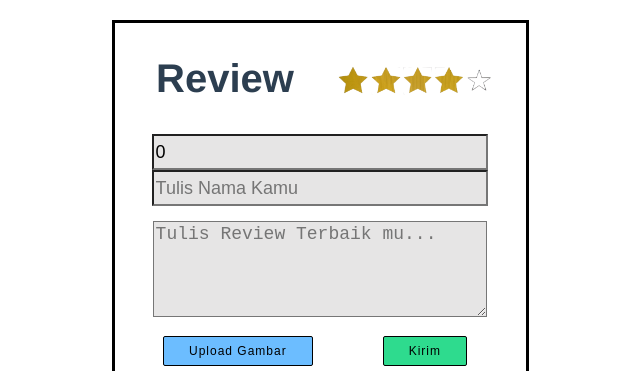
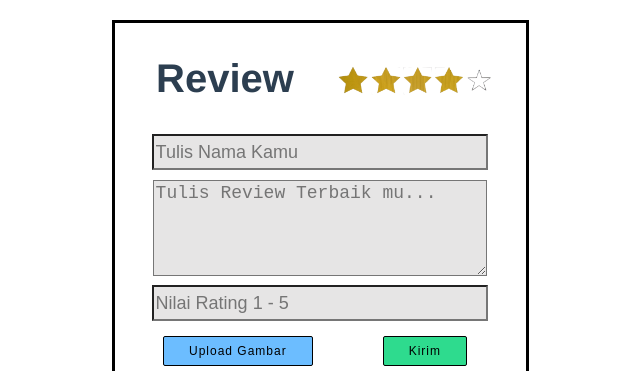
Before and after one commit to Julianhendrawan/simpleminireview, a Vue app: page / in a window 1280 px wide. Shown: the top 371 px of the page, without its empty margins (320-960 px from the left). Built offline with nearby package versions, Linux system fonts and the light colour scheme; no server answers.

Commit message:
Remake fitur rating

```diff
--- a/src/App.vue
+++ b/src/App.vue
@@ -43,7 +43,7 @@ body {
 
 .card {
   width: 411px;
-  height: 823px;
+  height: 850px;
   position: relative;
   overflow: hidden;
   background: rgb(255, 255, 255);
--- a/src/components/formReviews.vue
+++ b/src/components/formReviews.vue
@@ -5,19 +5,33 @@
         Review <img class="bintang" src="../assets/brev.png" />
       </h2>
       <!-- input data -->
-      <input type="text" class="inputnama" placeholder="id" v-model="id" />
+      <input
+        type="text"
+        class="inputnama"
+        placeholder="id"
+        v-model="id"
+        hidden
+      />
       <input
         type="text"
         class="inputnama"
         placeholder="Tulis Nama Kamu"
         v-model="nama"
       />
+
       <textarea
         type="text"
         class="inputreview"
         placeholder="Tulis Review Terbaik mu..."
         v-model="komentar"
       ></textarea>
+
+      <input
+        type="number"
+        class="inputrating"
+        placeholder="Nilai Rating 1 - 5"
+        v-model="rating"
+      />
 
       <!-- button input data -->
       <button class="btnupload btnuploadhover">Upload Gambar</button>
@@ -37,6 +51,7 @@ export default {
       id: 0,
       nama: "",
       komentar: "",
+      rating: "",
     };
   },
   methods: {
@@ -47,6 +62,7 @@ export default {
         let params = new URLSearchParams();
         params.append("nama", this.nama);
         params.append("komentar", this.komentar);
+        params.append("rating", this.rating);
 
         axios
           .post("http://localhost/simpleminireview/review/create", params)
@@ -55,6 +71,7 @@ export default {
               id: response.data.id,
               nama: this.nama,
               komentar: this.komentar,
+              rating: this.rating,
             };
             this.$root.$emit("emitSaveReview", data);
             this.resetInput();
@@ -64,6 +81,7 @@ export default {
         params.append("id", this.id);
         params.append("nama", this.nama);
         params.append("komentar", this.komentar);
+        params.append("rating", this.rating);
 
         axios
           .post("http://localhost/simpleminireview/review/update", params)
@@ -72,6 +90,7 @@ export default {
               id: response.data.id,
               nama: this.nama,
               komentar: this.komentar,
+              rating: this.rating,
             };
             this.$root.$emit("emitUpdateReview", data);
             this.resetInput();
@@ -82,6 +101,7 @@ export default {
       this.id = 0;
       this.nama = "";
       this.komentar = "";
+      this.rating = "";
     },
   },
   mounted() {
@@ -89,6 +109,7 @@ export default {
       this.id = data.id;
       this.nama = data.nama;
       this.komentar = data.komentar;
+      this.rating = data.rating;
     });
   },
 };
@@ -118,9 +139,18 @@ export default {
 
 .inputreview {
   margin-left: 0;
-  margin-top: 15px;
+  margin-top: 10px;
   width: 80%;
   height: 90px;
+  font-size: 18px;
+  background: #e6e5e5;
+}
+
+.inputrating {
+  margin-left: 0;
+  margin-top: 5px;
+  width: 80%;
+  height: 30px;
   font-size: 18px;
   background: #e6e5e5;
 }
--- a/src/components/listReviews.vue
+++ b/src/components/listReviews.vue
@@ -13,9 +13,10 @@
         Delete
       </button>
       <div class="foto"></div>
-      <h4 class="nama">{{ row.nama }} {{ index }}</h4>
+      <h4 class="nama">{{ row.nama }}</h4>
       <h5 class="tanggal">2 Desember 2018</h5>
-      <img class="bintangrev" src="../assets/brev.png" />
+      <h5 class="rating">Rating : {{ row.rating }}</h5>
+      <!-- <img class="bintangrev" src="../assets/brev.png" /> -->
       <br />
       <h5 class="komentar">{{ row.komentar }}</h5>
       <div class="fotoreview"><br />Gambar</div>
@@ -56,6 +57,7 @@ export default {
       this.id = 0;
       this.nama = "";
       this.komentar = "";
+      this.rating = "";
     },
     getData() {
       axios.get("http://localhost/simpleminireview/review").then((response) => {
@@ -73,12 +75,14 @@ export default {
 
       this.reviews[reviewIndex].nama = data.nama;
       this.reviews[reviewIndex].komentar = data.komentar;
+      this.reviews[reviewIndex].rating = data.rating;
     });
     this.$root.$on("emitSaveReview", (data) => {
       let newReview = {
         id: data.id,
         nama: data.nama,
         komentar: data.komentar,
+        rating: data.rating,
       };
       this.reviews.unshift(newReview);
       this.editReview(data.id);
@@ -128,12 +132,12 @@ export default {
 
 .cardreview {
   width: 80%;
-  height: 200px;
+  height: 205px;
   position: relative;
   overflow: hidden;
   background: rgb(255, 255, 255);
   margin: 0 auto;
-  margin-top: 20px;
+  margin-top: 15px;
   border: 2px solid black;
   background: #ffffff;
 }
@@ -154,7 +158,7 @@ export default {
 
 .nama {
   margin-top: -50px;
-  margin-left: -32%;
+  margin-left: -35%;
   font-size: 16px;
 }
 
@@ -169,6 +173,13 @@ export default {
   margin-top: -5px;
   margin-left: -15%;
   font-size: 14px;
+}
+
+.rating {
+  margin-top: -20px;
+  margin-left: -30%;
+  font-size: 14px;
+  color: #979797;
 }
 
 .fotoreview {
```
